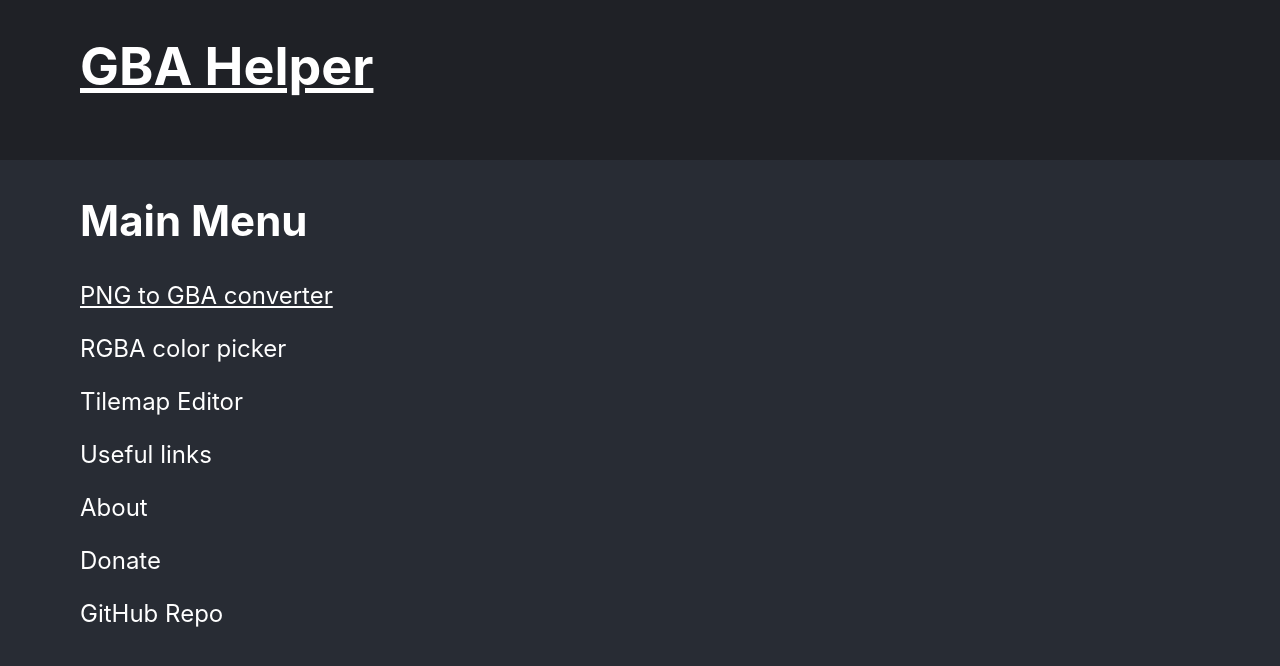
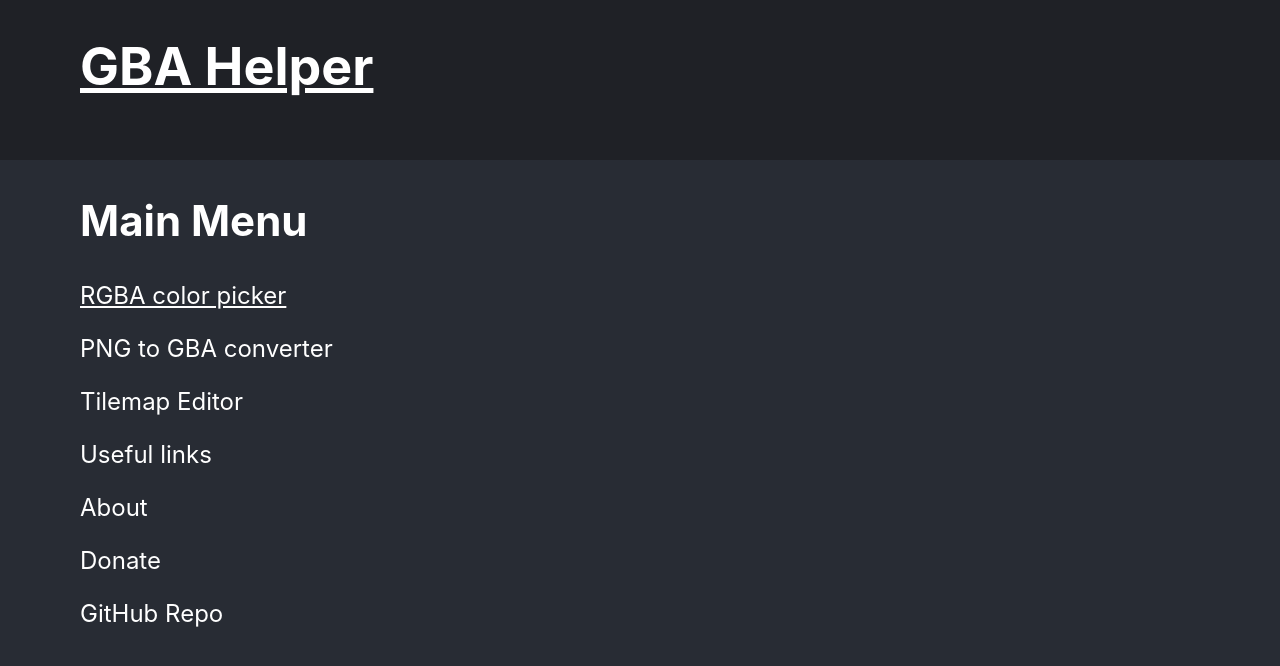
Before and after one commit to isaact23/gba-helper, a React (Create React App) app: page / in a window 1280 px wide. Shown: the top 666 px of the page. Built offline with nearby package versions, Linux system fonts and the light colour scheme.

Commit message:
Rewrite code as React components

```diff
--- a/src/MainMenu.js
+++ b/src/MainMenu.js
@@ -1,11 +1,13 @@
+import React from 'react';
 import {Link} from "react-router-dom";
 
-export default function MainMenu() {
+class MainMenu extends React.Component {
+    render() {
         return (
             <div className="MainMenu">
                 <h2>Main Menu</h2>
-            <Link to="color"><ul>PNG to GBA converter</ul></Link>
-            <ul>RGBA color picker</ul>
+                <Link to="color"><ul>RGBA color picker</ul></Link>
+                <ul>PNG to GBA converter</ul>
                 <ul>Tilemap Editor</ul>
                 <ul>Useful links</ul>
                 <ul>About</ul>
@@ -14,3 +16,6 @@ export default function MainMenu() {
             </div>
         );
     }
+}
+
+export default MainMenu;
```
Also changed, not shown: src/App.js (+6 -1 lines), src/ColorPicker.js (+7 -1 lines), src/NavBar.js (+6 -1 lines). Lines whose indentation alone changed are shown as unchanged.
